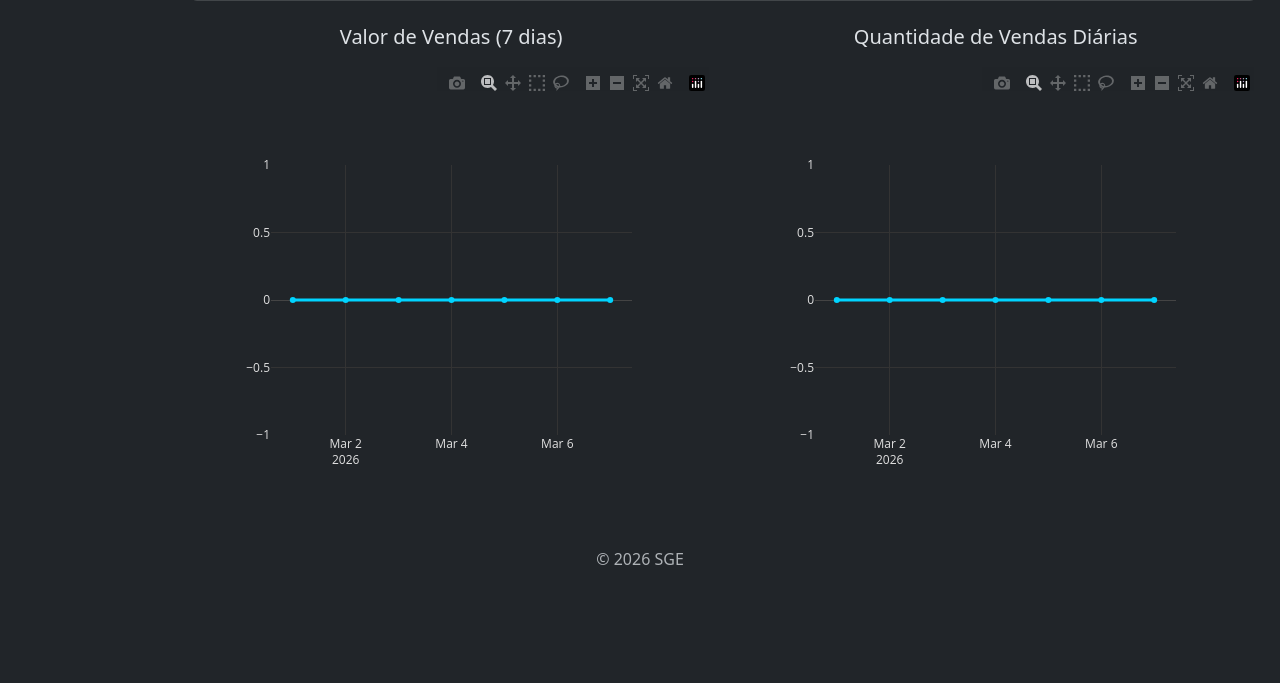
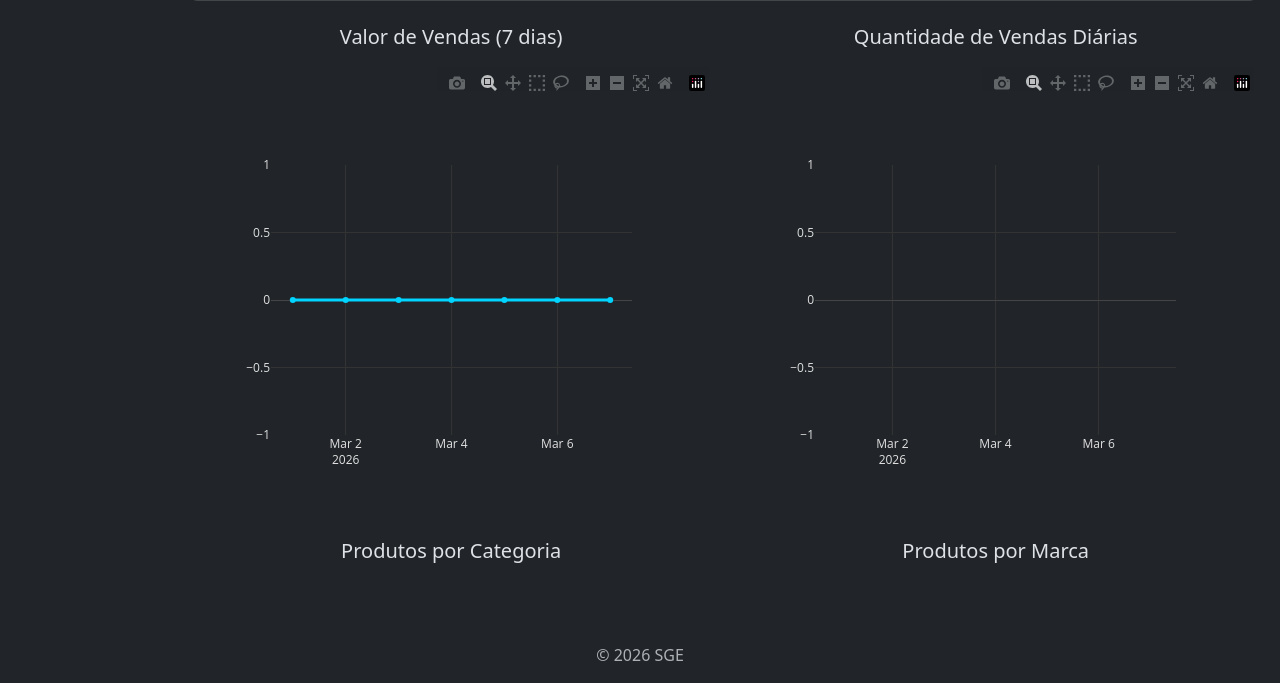
Before and after one commit to Luisf66/sge, a Django app: page / in a window 1280 px wide. Shown: the part 463-1146 px from the top of the page. Before the commit the page ends 1028 px from the top, so only its background shows below. Run offline with Django 5.2, Linux system fonts and the light colour scheme; data that the repository does not hold is empty; some libraries are stand-ins or nearby versions.

Commit message:
feat: dados dos gráficos donut #15

```diff
--- a/app/metrics.py
+++ b/app/metrics.py
@@ -4,6 +4,8 @@ from django.db.models import Sum, F
 
 from products.models import Product
 from outflows.models import Outflow
+from categories.models import Categories
+from brand.models import Brand
 
 
 def get_product_metrics():
@@ -66,3 +68,17 @@ def get_daily_sales_quantity_data():
         dates=dates,
         values=quantities
     )
+
+def get_product_count_by_category():
+    categories = Categories.objects.all()
+
+    return {
+        category.name: Product.objects.filter(category=category).count() for category in categories
+    }
+
+def get_graphic_product_brand_metric():
+    brands = Brand.objects.all()
+
+    return {
+        brand.name: Product.objects.filter(brand=brand).count() for brand in brands
+    }
--- a/app/templates/home.html
+++ b/app/templates/home.html
@@ -55,9 +55,9 @@
             var config_sales_quantity = {
                 x: dates_quantity_sales.dates,
                 y: dates_quantity_sales.values,
-                type: 'scatter',
+                type: 'bar',
                 mode: 'lines+markers',
-                line: { color: '#00d4ff', width: 3 }
+                line: { color: '#a61a44', width: 3 }
             };
 
             var layout_sale_quantity = {
@@ -72,4 +72,30 @@
         </script>
     </div>
 
+    <div class="row mt-4 justify-content-center">
+        <div class="col-md-6 text-center">
+            <h5 class="mb-3">
+                Produtos por Categoria
+            </h5>
+            <div class="mb-4"></div>
+            <div class="embed-responsive embed-responsive-1by1" style="width: 400px; display: inline-block;">
+                <div id="productByCategoryChart" class="embed-responsive-item"></div>
+            </div>
+        </div>
+
+        <div class="col-md-6 text-center">
+            <h5 class="mb-3">
+                Produtos por Marca
+            </h5>
+            <div class="mb-4"></div>
+            <div style="width: 400px; display: inline-block;">
+                <div id="productByBrandChart" class="embed-responsive-item"></div>
+            </div>
+        </div>
+
+        <script>
+            ...
+        </script>
+    </div>
+
 {% endblock %}
--- a/app/views.py
+++ b/app/views.py
@@ -13,12 +13,20 @@ def home(request):
 
     daily_sales_quantity_data = metrics.get_daily_sales_quantity_data()
 
+    graphic_product_category_metric = metrics.get_product_count_by_category()
+    graphic_product_brand_metric = metrics.get_graphic_product_brand_metric()
+
     context = {
         'product_metrics' : product_metrics,
         'sales_metrics' : sales_metrics,
         'dates_sales' : json.dumps(dates_sales),
         'values_sales' : json.dumps(values_sales, default=float),
-        'daily_sales_quantity_data' : json.dumps(daily_sales_quantity_data)
+        'daily_sales_quantity_data' : json.dumps(daily_sales_quantity_data),
+        'product_count_by_category' : json.dumps(graphic_product_category_metric),
+        'product_count_by_brand' : json.dumps(graphic_product_brand_metric),
     }
 
+    print(f'Graphic Product Category Metric: {graphic_product_category_metric}')
+    print(f'Graphic Product Brand Metric: {graphic_product_brand_metric}')
+
     return render(request, 'home.html', context)
```
